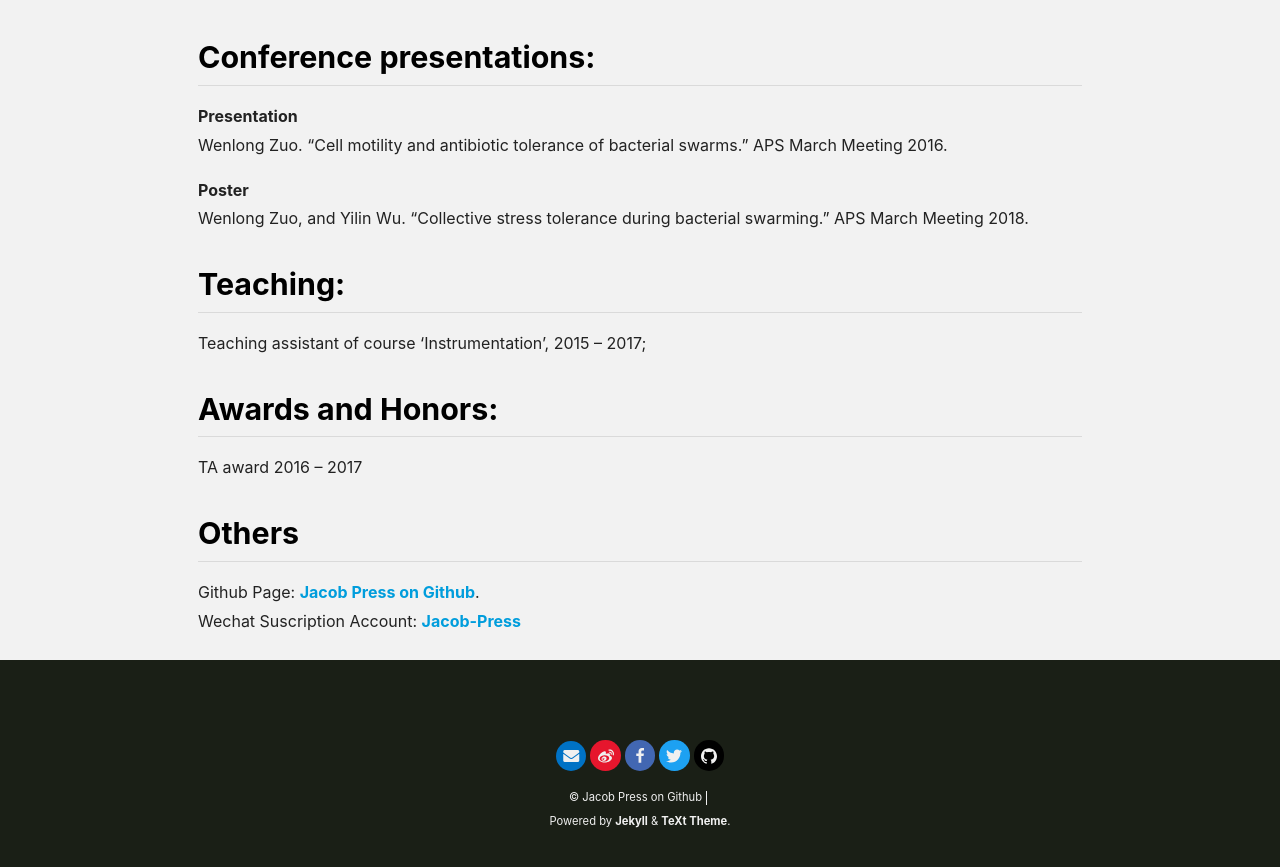
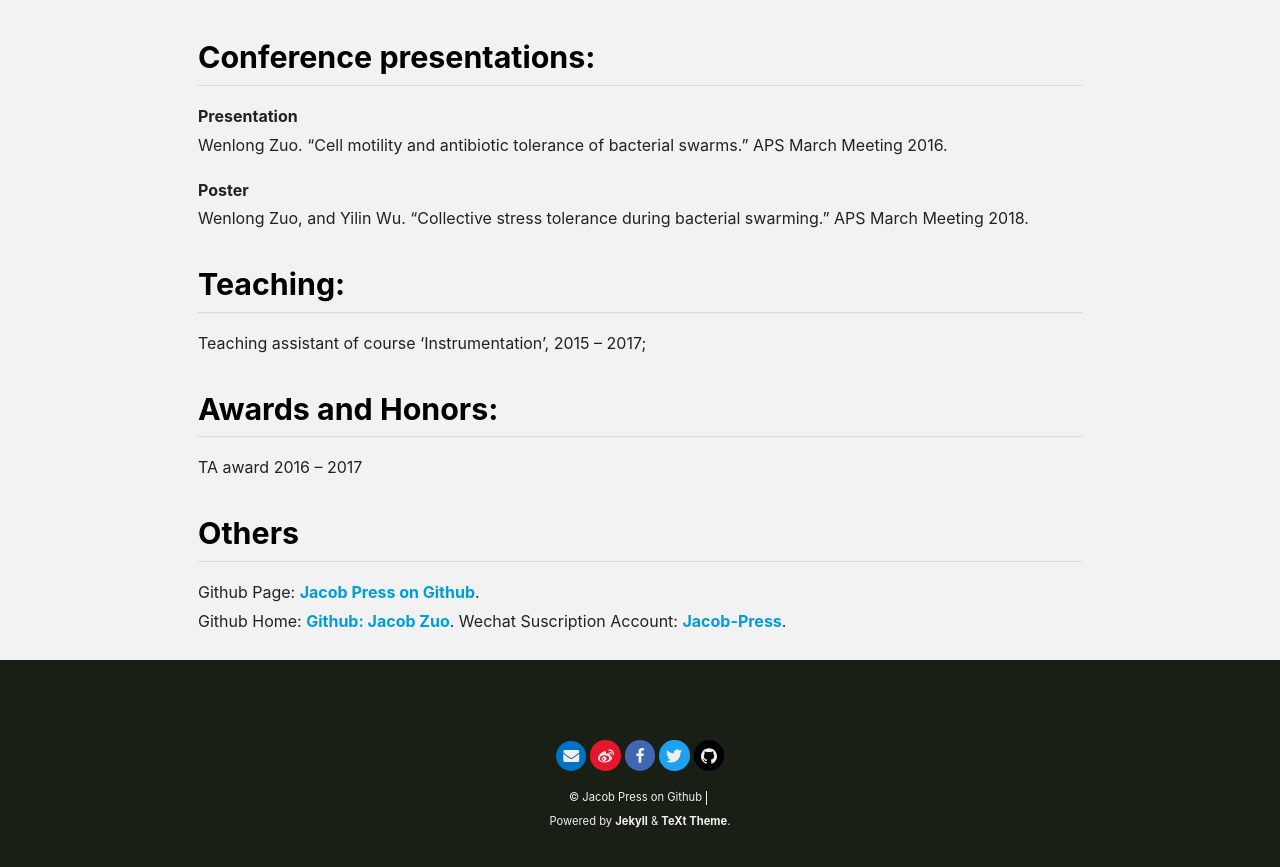
Before and after one commit to JacobZuo/jacobzuo.github.io, a Jekyll site: the page built from about.md, in a window 1280 px wide and 900 px high, scrolled down 1861 px. Shown: the top 867 px of the window. Built offline with Jekyll 4.4.1, drawn with Linux system fonts in a browser that asks for light colours; nearby versions of some CDN libraries.

Commit message:
Update About page

```diff
--- a/about.md
+++ b/about.md
@@ -77,4 +77,5 @@ TA award 2016 -- 2017
 
 ## Others
 Github Page: [Jacob Press on Github](https://jacobzuo.github.io "Jacob Press on Github").
-Wechat Suscription Account: [Jacob-Press](https://jacobzuo.github.io/wechat.html "Jacob Press")
+Github Home: [Github: Jacob Zuo](https://github.com/JacobZuo "Github: Jacob Zuo").
+Wechat Suscription Account: [Jacob-Press](https://jacobzuo.github.io/wechat.html "Jacob Press").
```
